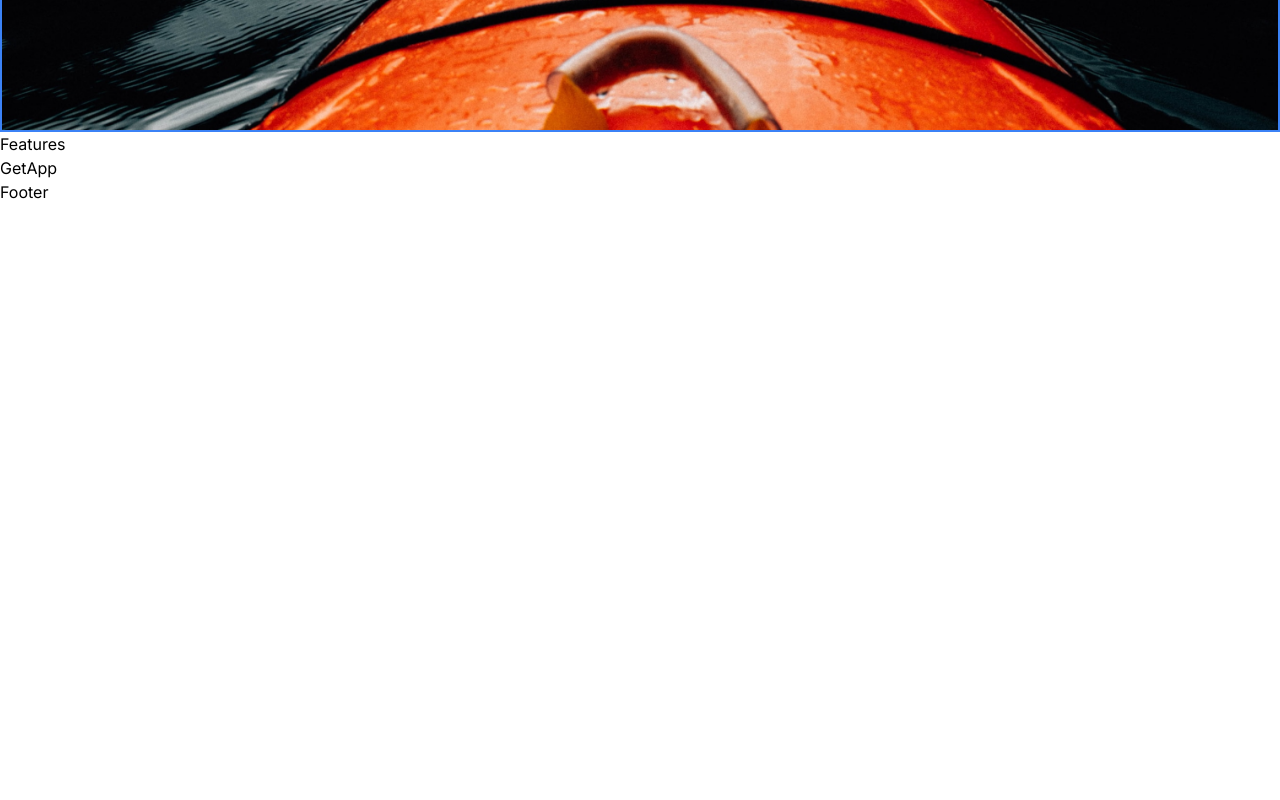
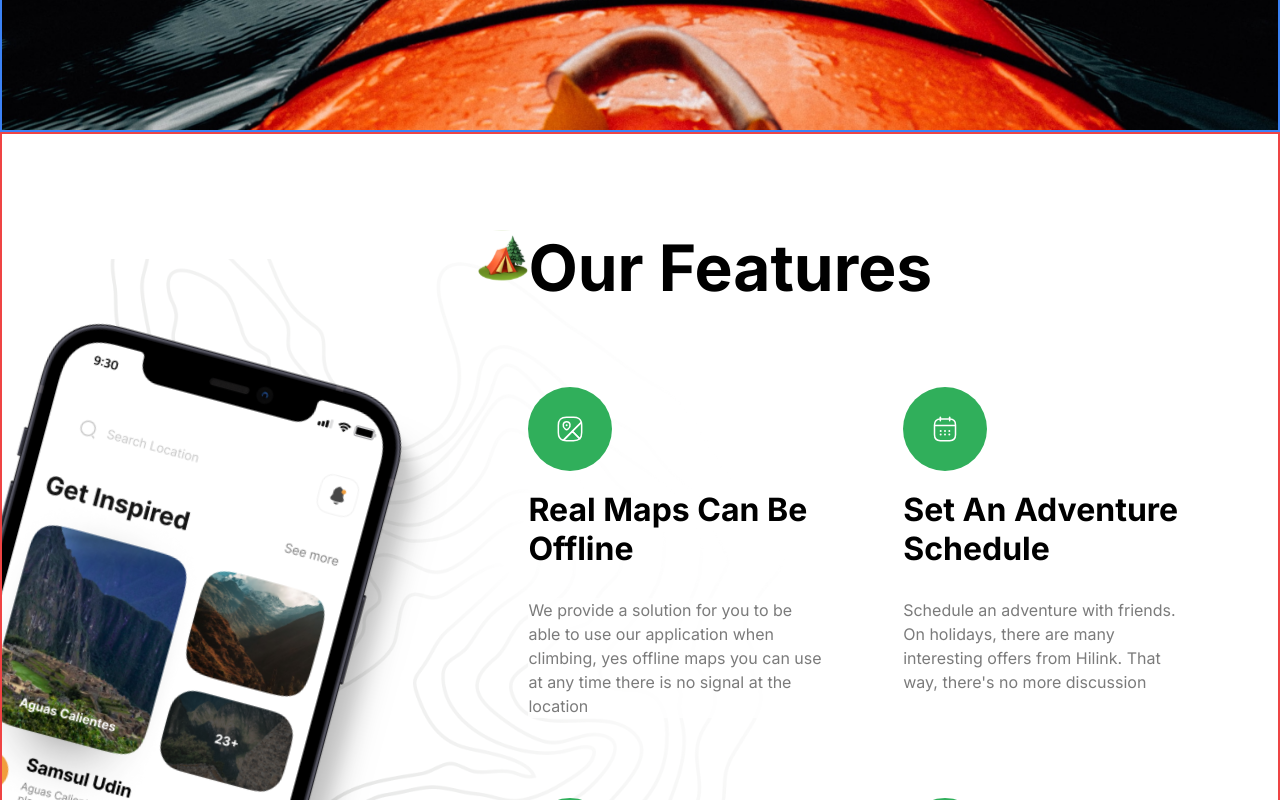
Before and after one commit to iamsyahirah/travel-app, a Next.js app: page / in a window 1280 px wide. Shown: the part 2540-3340 px from the top of the page. Before the commit the page ends 2744 px from the top, so only its background shows below. Built offline with nearby package versions, Linux system fonts and the light colour scheme.

Commit message:
feat: features section

```diff
--- a/components/Features.tsx
+++ b/components/Features.tsx
@@ -1,7 +1,68 @@
 import React from "react";
+import Image from "next/image";
+import { FEATURES } from "@/constants";
 
 const Features = () => {
-    return <div>Features</div>;
+    return (
+        <section className="border-2 border-red-500 flex-col flexCenter overflow-hidden bg-feature-bg bg-center bg-no-repeat py-24">
+            <div className="max-container padding-container relative w-full flex justify-end">
+                <div className="flex flex-1 lg:min-h-[900px]">
+                    <Image
+                        src="/phone.png"
+                        alt="phone"
+                        width={440}
+                        height={1000}
+                        className="feature-phone"
+                    />
+                </div>
+
+                <div className="z-20 flex w-full flex-col lg:w-[60%]">
+                    <div className="relative">
+                        <Image
+                            src="/camp.svg"
+                            alt="camp"
+                            width={50}
+                            height={50}
+                            className="absolute left-[-50px] top-[-28px w-10 lg:w-[50px]"
+                        />
+                        <h2 className="bold-40 lg:bold-64">Our Features</h2>
+                    </div>
+                    <ul className="mt-10 grid gap-10 md:grid-cols-2 lg:mt-20  lg:gap-20">
+                        {FEATURES.map((feature) => (
+                            <FeatureItem
+                                key={feature.title}
+                                title={feature.title}
+                                icon={feature.icon}
+                                description={feature.description}
+                            />
+                        ))}
+                    </ul>
+                </div>
+            </div>
+        </section>
+    )
 };
 
+type FeatureItem = {
+    title: string;
+    icon: string;
+    description: string;
+}
+const FeatureItem = ({ title, icon, description }: FeatureItem) => {
+    return (
+        <li className="flex w-full flex-1 flex-col items-start">
+            <div className="rounded-full p-4 lg:p-7 bg-green-50">
+                <Image
+                    src={icon}
+                    alt="map"
+                    width={28}
+                    height={28}
+                />
+            </div>
+            <h2 className="bold-20 lg:bold-32 mt-5 capitalize">{title}</h2>
+            <p className="regular-16 mt-5 bg-white/80 text-gray-30 lg:mt-[30px] lg:bg-none">{description}
+            </p>
+        </li>
+    )
+}
 export default Features;
```
